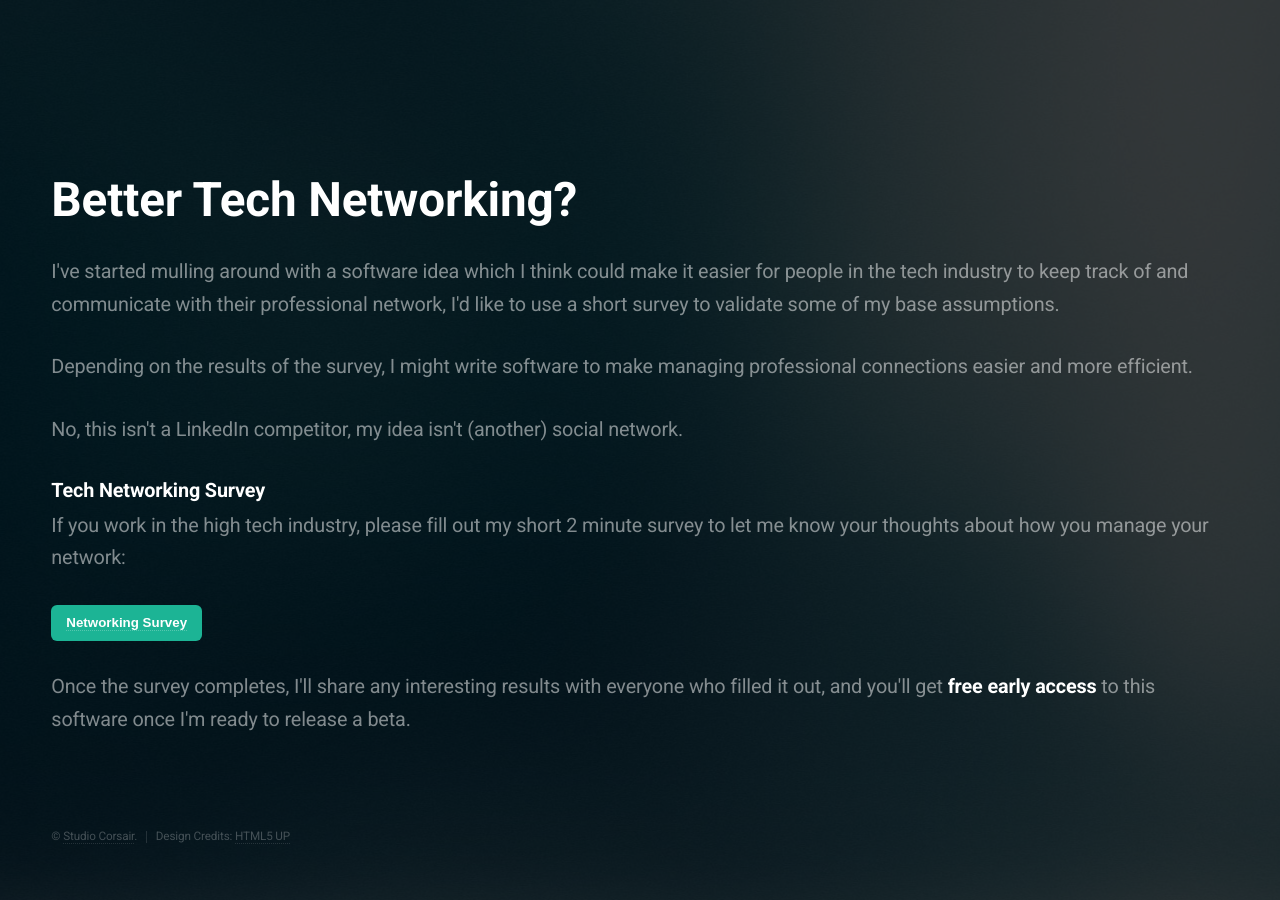
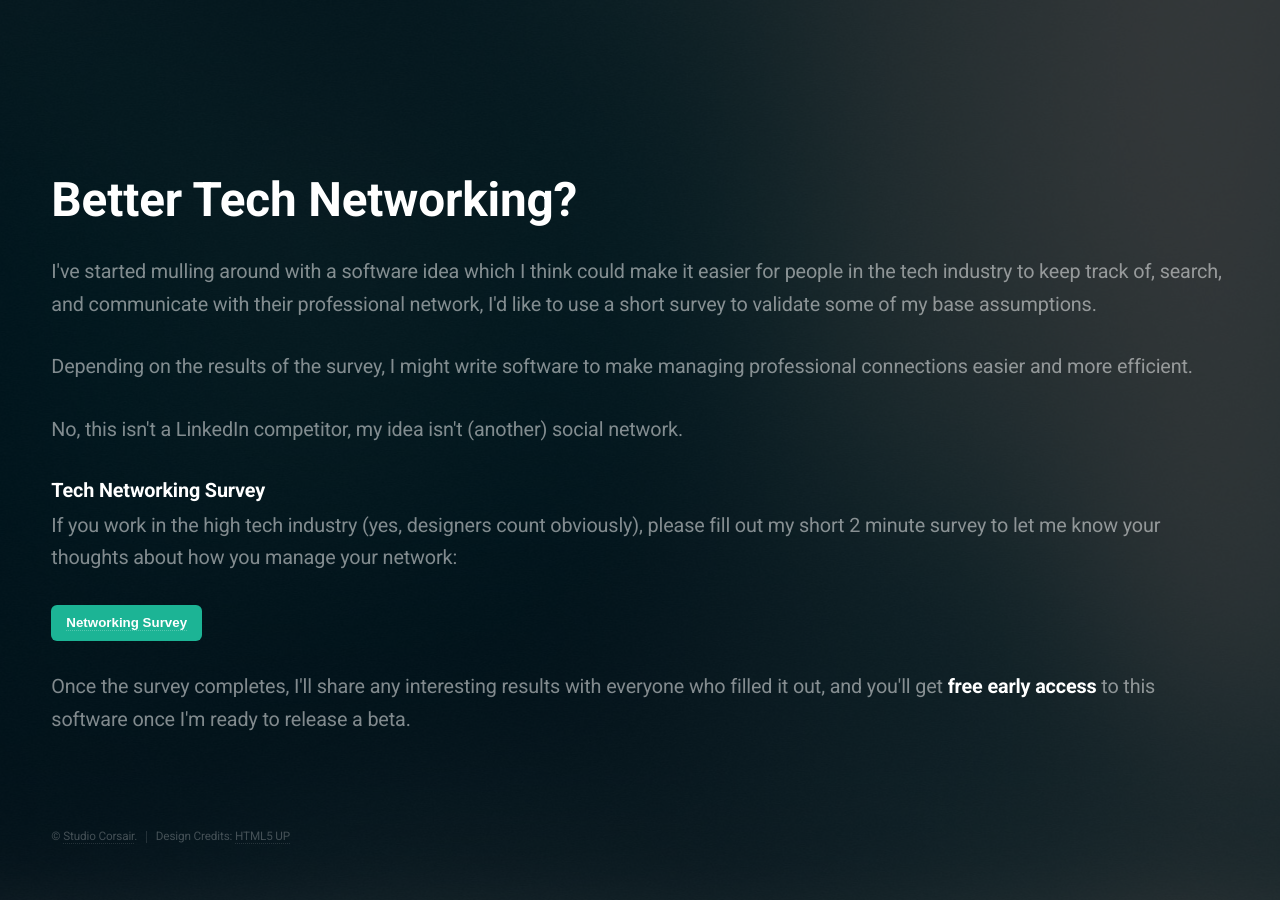
Before and after one commit to jrejaud/jrejaud.github.io, a Jekyll site: the page built from networking.html, in a window 1280 px wide. Built offline with Jekyll 4.4.1, drawn with Linux system fonts in a browser that asks for light colours; Markdown is read by kramdown in place of the engine named in the settings.

Commit message:
Updated networking message

```diff
--- a/_layouts/networking.html
+++ b/_layouts/networking.html
@@ -19,11 +19,11 @@
 		<!-- Header -->
 			<header id="header">
 				<h1>Better Tech Networking?</h1>
-				<p>I've started mulling around with a software idea which I think could make it easier for people in the tech industry to keep track of and communicate with their professional network, I'd like to use a short survey to validate some of my base assumptions.</p>
+				<p>I've started mulling around with a software idea which I think could make it easier for people in the tech industry to keep track of, search, and communicate with their professional network, I'd like to use a short survey to validate some of my base assumptions.</p>
 				<p>Depending on the results of the survey, I might write software to make managing professional connections easier and more efficient.</p>
 				<p>No, this isn't a LinkedIn competitor, my idea isn't (another) social network.</p>
 				<h3>Tech Networking Survey</h3>
-				<p>If you work in the high tech industry, please fill out my short 2 minute survey to let me know your thoughts about how you manage your network:</p>
+				<p>If you work in the high tech industry (yes, designers count obviously), please fill out my short 2 minute survey to let me know your thoughts about how you manage your network:</p>
 				<p><button><a href="http://goo.gl/forms/VPsbekZFPX9uApWg1">Networking Survey</a></button></p>
 				<p>Once the survey completes, I'll share any interesting results with everyone who filled it out, and you'll get <b>free early access</b> to this software once I'm ready to release a beta.</p>
 			</header>
```
